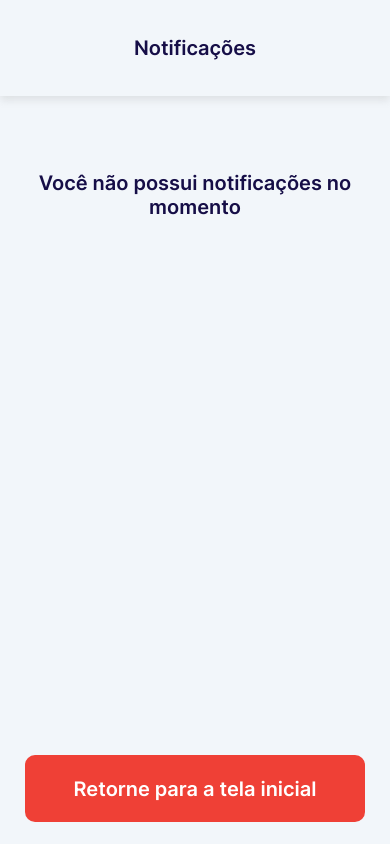
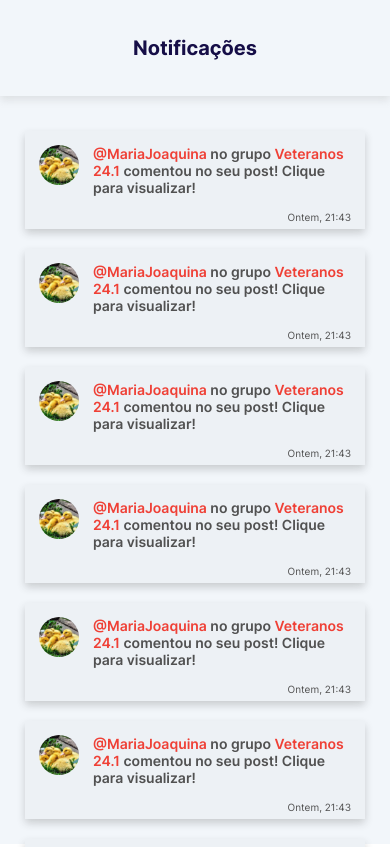
Before and after one commit to Minervas-Digitais/projeto-manamano, a React Native app in the folder frontend/: screen /Notification in a window 390 px wide. Built offline with nearby package versions, Linux system fonts and the light colour scheme.

Commit message:
:sparkles: card e lista dinâmica de notificações

```diff
--- a/frontend/App.tsx
+++ b/frontend/App.tsx
@@ -25,7 +25,7 @@ const MyTheme = {
 export default function App() {
   return (
     <NavigationContainer theme={MyTheme} independent>
-      <Stack.Navigator initialRouteName="Welcome">
+      <Stack.Navigator initialRouteName="Notification">
         <Stack.Screen name="Welcome" component={WelcomeScreen} options={{ headerShown: false }} />
         <Stack.Screen name="SignIn" component={SignIn} options={{ headerShown: false }} />
         <Stack.Screen name="SignUp" component={SignUp} options={{ headerShown: false }} />
--- /dev/null
+++ b/frontend/src/components/NotificationCard/NotificationCard.tsx
@@ -0,0 +1,38 @@
+/* eslint-disable global-require */
+/* eslint-disable react/jsx-one-expression-per-line */
+import React from 'react';
+import { useFonts } from 'expo-font';
+import {
+  NotificationContainer,
+  NotificationTextContainer,
+  NotificationTextRed,
+  NotificationTextGrey,
+  NotificationTextDateContainer,
+  NotificationTextDate,
+  NotificationImage,
+} from './NotificationCardStyle';
+
+export default function NotificationCard({ user, group, date, image, onPress }: any) {
+  const [fontsLoaded] = useFonts({
+    'inter-semiBold': require('../../fonts/Inter-SemiBold.ttf'),
+    'inter-regular': require('../../fonts/Inter-Regular.ttf'),
+  });
+  if (!fontsLoaded) {
+    return undefined;
+  }
+  return (
+    <NotificationContainer onPress={onPress}>
+      <NotificationTextContainer>
+        <NotificationImage source={image} />
+        <NotificationTextGrey font="inter-semiBold">
+          <NotificationTextRed font="inter-semiBold">@{user} </NotificationTextRed>
+          no grupo <NotificationTextRed font="inter-semiBold">{group}</NotificationTextRed> comentou
+          no seu post! Clique para visualizar!
+        </NotificationTextGrey>
+      </NotificationTextContainer>
+      <NotificationTextDateContainer>
+        <NotificationTextDate font="inter-regular">{date}</NotificationTextDate>
+      </NotificationTextDateContainer>
+    </NotificationContainer>
+  );
+}
--- /dev/null
+++ b/frontend/src/components/NotificationCard/NotificationCardStyle.tsx
@@ -0,0 +1,50 @@
+/* eslint-disable import/prefer-default-export */
+import styled from 'styled-components/native';
+
+export const NotificationContainer = styled.TouchableOpacity`
+  display: flex;
+  gap: 15px;
+  width: 100%;
+  height: 98px;
+  background-color: #edf1f5;
+  padding: 14px;
+  box-shadow: 0 4px 8px rgba(39, 39, 39, 0.2);
+`;
+
+export const NotificationTextContainer = styled.View`
+  display: flex;
+  width: 100%;
+  height: 51px;
+  overflow-y: auto;
+  flex-direction: row;
+  gap: 14px;
+`;
+export const NotificationTextRed = styled.Text<{ font?: any }>`
+  color: #ef4036;
+  font-size: 14px;
+  font-family: ${(prop) => prop.font};
+`;
+
+export const NotificationTextGrey = styled.Text<{ font?: any }>`
+  color: #515151;
+  font-size: 14px;
+  font-family: ${(prop) => prop.font};
+`;
+
+export const NotificationTextDateContainer = styled.View`
+  display: flex;
+  width: 100%;
+  align-items: flex-end;
+`;
+
+export const NotificationTextDate = styled.Text<{ font?: any }>`
+  color: #515151;
+  font-size: 10px;
+  font-family: ${(prop) => prop.font};
+`;
+
+export const NotificationImage = styled.Image`
+  width: 40px;
+  height: 40px;
+  border-radius: 50%;
+`;
--- a/frontend/src/pages/Notification/Notification.tsx
+++ b/frontend/src/pages/Notification/Notification.tsx
@@ -11,10 +11,12 @@ import {
   NotificationBodyContainer,
 } from './NotificationStyle';
 import ButtonCustom from '../../components/ButtonCustom/ButtonCustom';
+import NotificationCard from '../../components/NotificationCard/NotificationCard';
 
 export default function Notification() {
   const backButton = require('../../assets/back-button-icon.svg');
   const noNotification = require('../../assets/no-notification-icon.svg');
+  const duckPhoto = require('../../assets/duck.png');
 
   const [fontsLoaded] = useFonts({
     'inter-bold': require('../../fonts/Inter-Bold.ttf'),
@@ -22,6 +24,16 @@ export default function Notification() {
   if (!fontsLoaded) {
     return undefined;
   }
+  const fakeNotification: any = [
+    { user: 'MariaJoaquina', group: 'Veteranos 24.1', date: 'Ontem, 21:43', image: duckPhoto },
+    { user: 'MariaJoaquina', group: 'Veteranos 24.1', date: 'Ontem, 21:43', image: duckPhoto },
+    { user: 'MariaJoaquina', group: 'Veteranos 24.1', date: 'Ontem, 21:43', image: duckPhoto },
+    { user: 'MariaJoaquina', group: 'Veteranos 24.1', date: 'Ontem, 21:43', image: duckPhoto },
+    { user: 'MariaJoaquina', group: 'Veteranos 24.1', date: 'Ontem, 21:43', image: duckPhoto },
+    { user: 'MariaJoaquina', group: 'Veteranos 24.1', date: 'Ontem, 21:43', image: duckPhoto },
+    { user: 'MariaJoaquina', group: 'Veteranos 24.1', date: 'Ontem, 21:43', image: duckPhoto },
+    { user: 'MariaJoaquina', group: 'Veteranos 24.1', date: 'Ontem, 21:43', image: duckPhoto },
+  ];
 
   return (
     <ConfigNotificationContainer>
@@ -32,20 +44,39 @@ export default function Notification() {
         <ConfigNotificationTitle font="inter-bold">Notificações</ConfigNotificationTitle>
         <View />
       </ConfigNotificationHeaderContainer>
+
       <NotificationBodyContainer>
         <NotificationInfoContainer>
+          {fakeNotification?.length > 0 ? (
+            fakeNotification?.map((item: any) => (
+              <NotificationCard
+                user={item.user}
+                group={item.group}
+                date={item.date}
+                image={item.image}
+                onPress={() => {}}
+              />
+            ))
+          ) : (
+            <>
               <Image source={noNotification} />
               <NotificationInfoText font="inter-bold">
                 Você não possui notificações no momento
               </NotificationInfoText>
+            </>
+          )}
         </NotificationInfoContainer>
+        {fakeNotification?.length > 0 ? (
+          <View />
+        ) : (
           <ButtonCustom
             onPress={() => {}}
             backColor="#EF4036"
             fontColor="#ffff"
-          text="Retorne para a tela inicial"
+            text="Retornar para a tela inicial"
             border={false}
           />
+        )}
       </NotificationBodyContainer>
     </ConfigNotificationContainer>
   );
--- a/frontend/src/pages/Notification/NotificationStyle.tsx
+++ b/frontend/src/pages/Notification/NotificationStyle.tsx
@@ -11,7 +11,7 @@ export const ConfigNotificationContainer = styled.View`
 export const NotificationInfoContainer = styled.View`
   display: flex;
   align-items: center;
-  gap: 40px;
+  gap: 20px;
   margin-top: 10px;
 `;
 
@@ -20,7 +20,7 @@ export const NotificationInfoText = styled.Text<{ font: any }>`
   color: #160e47;
   font-family: ${(prop) => prop.font};
   font-size: 20px;
-  width: 380px;
+  width: 100%;
   text-align: center;
 `;
 
@@ -30,6 +30,8 @@ export const NotificationBodyContainer = styled.View`
   align-items: center;
   justify-content: space-between;
   height: 89vh;
+  overflow-y: auto;
+  gap: 20px;
 `;
 
 export const ConfigNotificationHeaderContainer = styled.View`
```
Also changed, not shown: frontend/src/assets/duck.png (added). Lines whose indentation alone changed are shown as unchanged.
